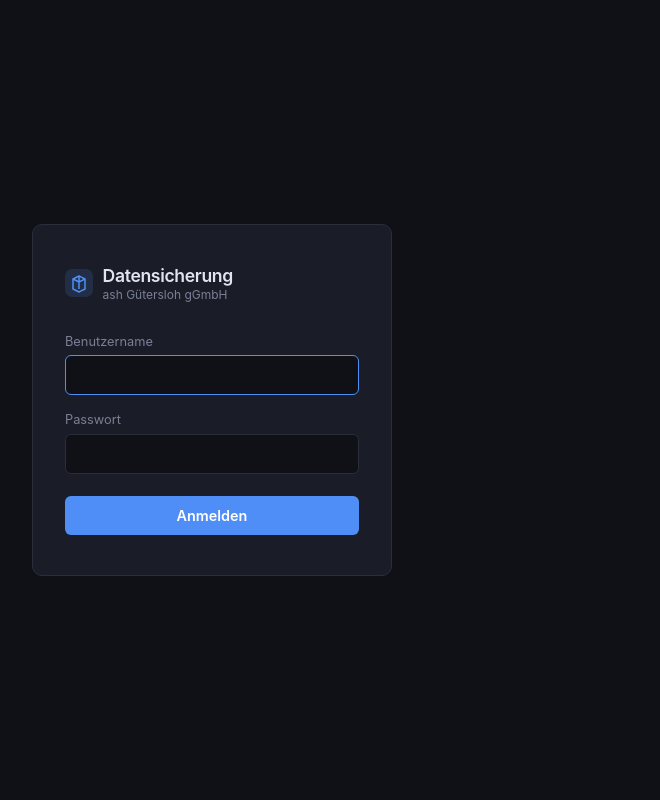
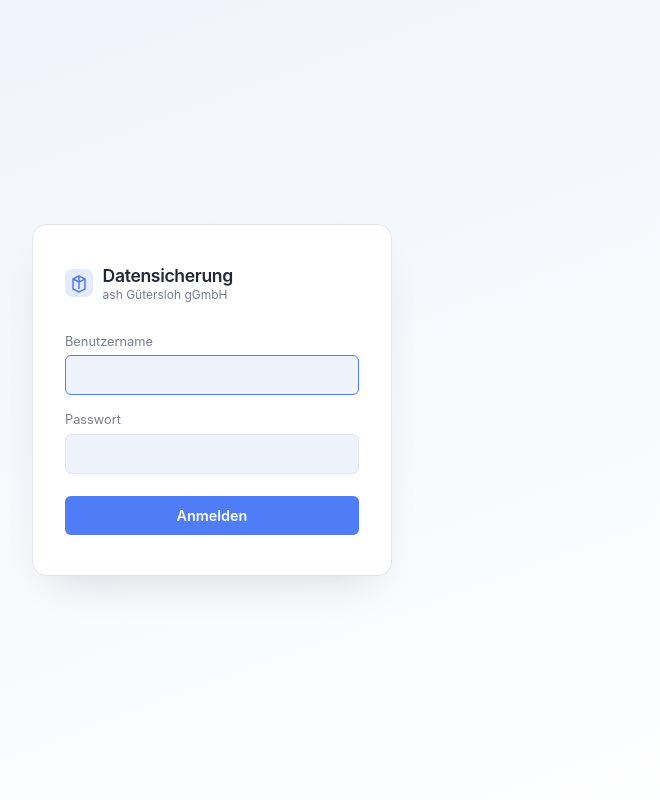
Before and after one commit to tkersting77/backup-and-recovery, a FastAPI app: page / in a window 1280 px wide. Shown: the whole page, without its empty margins (428-1088 px from the left). Run offline with FastAPI, Linux system fonts and the light colour scheme; parts of the project's set-up code (start-up, migrations or seed data) failed here and were passed over.

Commit message:
color schema dark -> light

```diff
--- a/webui/templates/login.html
+++ b/webui/templates/login.html
@@ -8,19 +8,19 @@
     *, *::before, *::after { box-sizing: border-box; margin: 0; padding: 0; }
 
     :root {
-      --bg:       #0f1117;
-      --surface:  #1a1d27;
-      --border:   #2a2d3a;
-      --accent:   #4f8ef7;
-      --accent-h: #3a7aee;
-      --text:     #e2e4ed;
-      --muted:    #7a7f96;
-      --error:    #e05c5c;
+      --bg:       #eef2fb;
+      --surface:  #ffffff;
+      --border:   #e2e6f2;
+      --accent:   #4f7cf7;
+      --accent-h: #3d68e0;
+      --text:     #232838;
+      --muted:    #767c92;
+      --error:    #d94c56;
       --font:     'Inter', system-ui, sans-serif;
     }
 
     body {
-      background: var(--bg);
+      background: linear-gradient(160deg, #eef2fb 0%, #f7f9fd 55%, #ffffff 100%);
       color: var(--text);
       font-family: var(--font);
       min-height: 100vh;
@@ -32,7 +32,8 @@
     .card {
       background: var(--surface);
       border: 1px solid var(--border);
-      border-radius: 10px;
+      border-radius: 14px;
+      box-shadow: 0 20px 40px -20px rgba(35, 40, 56, .18);
       padding: 2.5rem 2rem;
       width: 100%;
       max-width: 360px;
@@ -101,8 +102,8 @@
     button:hover { background: var(--accent-h); }
 
     .error {
-      background: rgba(224, 92, 92, .12);
-      border: 1px solid rgba(224, 92, 92, .3);
+      background: rgba(217, 76, 86, .08);
+      border: 1px solid rgba(217, 76, 86, .25);
       border-radius: 6px;
       color: var(--error);
       font-size: .82rem;
@@ -115,9 +116,9 @@
   <div class="card">
     <div class="logo">
       <svg width="28" height="28" viewBox="0 0 28 28" fill="none">
-        <rect width="28" height="28" rx="7" fill="#4f8ef7" fill-opacity=".15"/>
-        <path d="M8 20V10l6-3 6 3v10l-6 3-6-3z" stroke="#4f8ef7" stroke-width="1.5" stroke-linejoin="round"/>
-        <path d="M14 7v13M8 10l6 3 6-3" stroke="#4f8ef7" stroke-width="1.5" stroke-linejoin="round"/>
+        <rect width="28" height="28" rx="7" fill="#4f7cf7" fill-opacity=".15"/>
+        <path d="M8 20V10l6-3 6 3v10l-6 3-6-3z" stroke="#4f7cf7" stroke-width="1.5" stroke-linejoin="round"/>
+        <path d="M14 7v13M8 10l6 3 6-3" stroke="#4f7cf7" stroke-width="1.5" stroke-linejoin="round"/>
       </svg>
       <div>
         <div class="logo-text">Datensicherung</div>
```
Also changed, not shown: webui/templates/index.html (+23 -23 lines).
